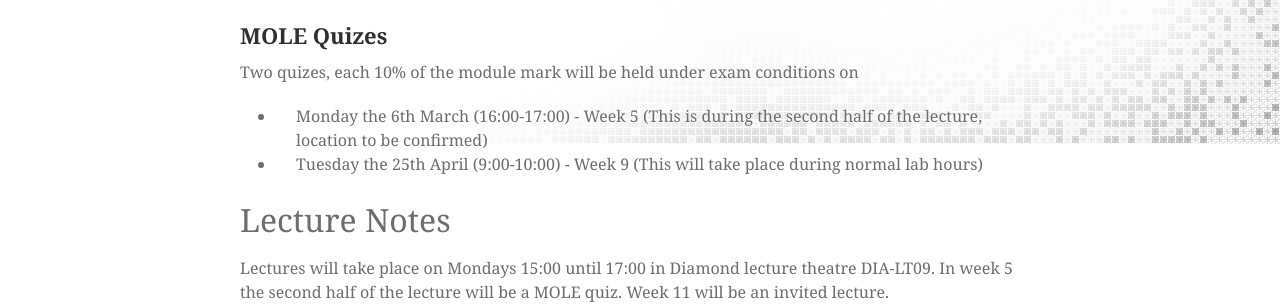
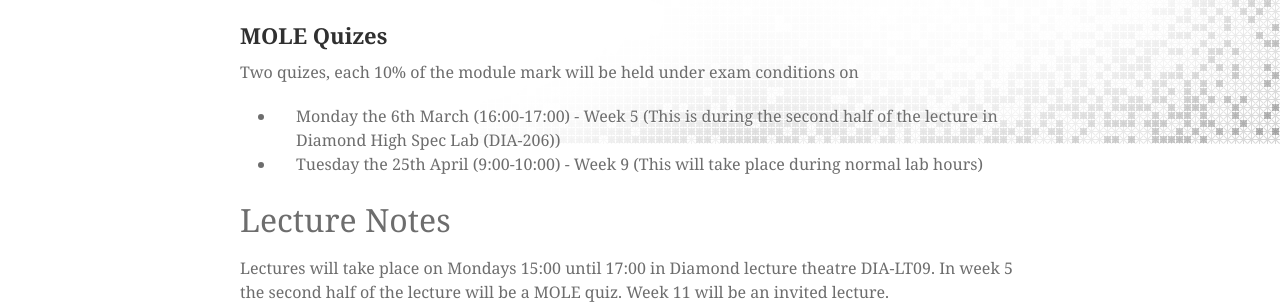
Before and after one commit to mondus/mondus.github.io, a Jekyll site: the page built from teaching/COM4521/index.md, in a window 1280 px wide and 900 px high, scrolled down 601 px. Shown: the part 155-459 px from the top of the window. Built offline with Jekyll 4.4.1, drawn with Linux system fonts in a browser that asks for light colours; nearby versions of some CDN libraries; some web fonts are replaced.

Commit message:
Update index.md

```diff
--- a/teaching/COM4521/index.md
+++ b/teaching/COM4521/index.md
@@ -23,7 +23,7 @@ The assignment makes up 80% of the total marks for this module and is split into
 
 Two quizes, each 10% of the module mark will be held under exam conditions on
 
-* Monday the 6th March (16:00-17:00) - Week 5 (This is during the second half of the lecture, location to be confirmed)
+* Monday the 6th March (16:00-17:00) - Week 5 (This is during the second half of the lecture in Diamond High Spec Lab (DIA-206))
 * Tuesday the 25th April (9:00-10:00) - Week 9 (This will take place during normal lab hours)
 
 
```
